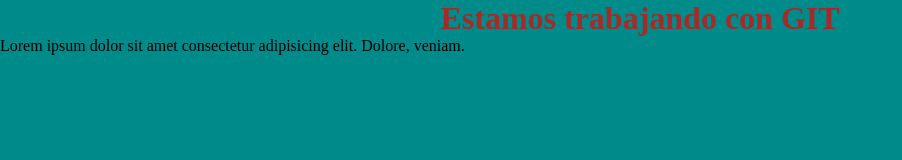
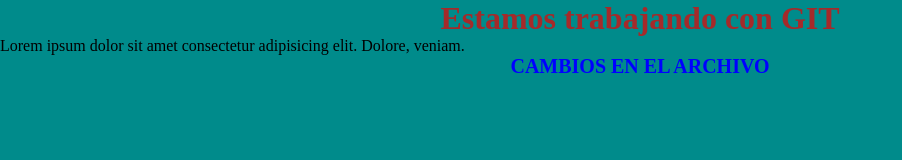
Before and after one commit to Santiagob89/Santiagob89, a plain HTML site: page index.html in a window 1280 px wide. Shown: the whole page, without its empty margins (0-902 px from the left). Drawn offline with Linux system fonts and the light colour scheme.

Commit message:
agregue un h2

```diff
--- a/estilos.css
+++ b/estilos.css
@@ -15,3 +15,9 @@
 p{
     color: black;
 }
+
+h2{
+    color: blue;
+    text-align: center;
+    font-size: 20px;
+}
--- a/index.html
+++ b/index.html
@@ -13,6 +13,7 @@
 <body>
     <h1>Estamos trabajando con GIT</h1>
     <p>Lorem ipsum dolor sit amet consectetur adipisicing elit. Dolore, veniam.</p>
+    <h2>CAMBIOS EN EL ARCHIVO</h2>
 
 
 </body>
```
